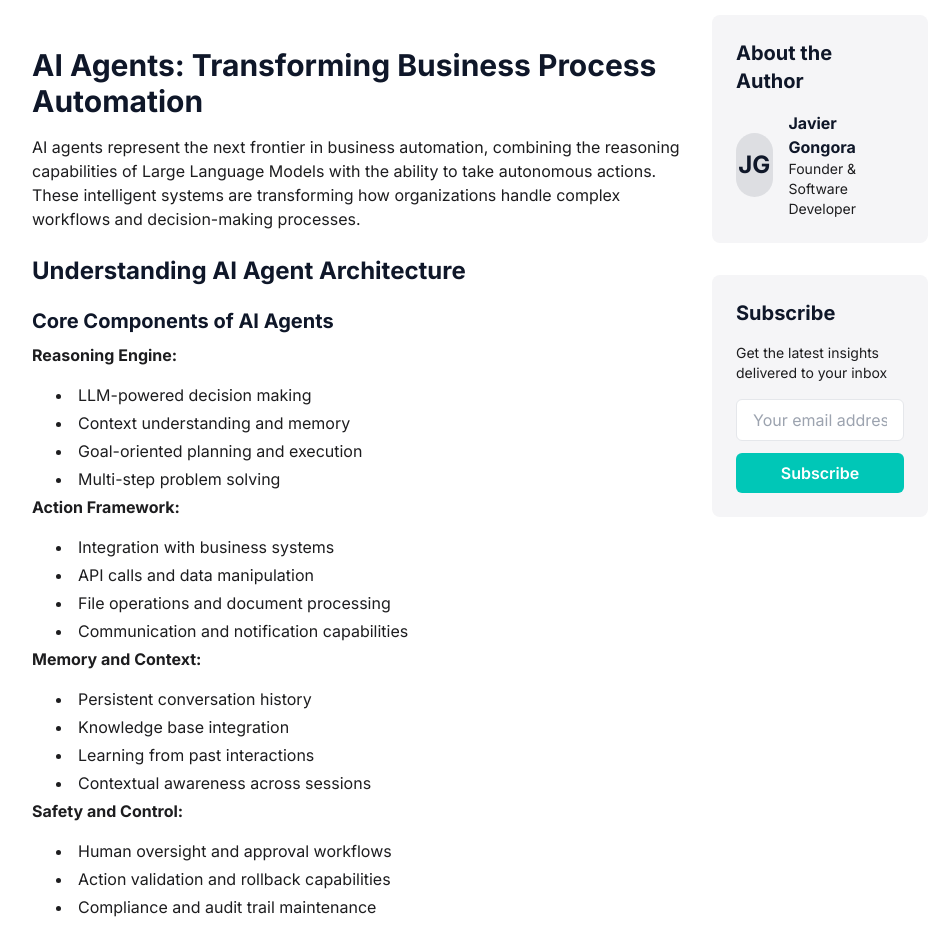
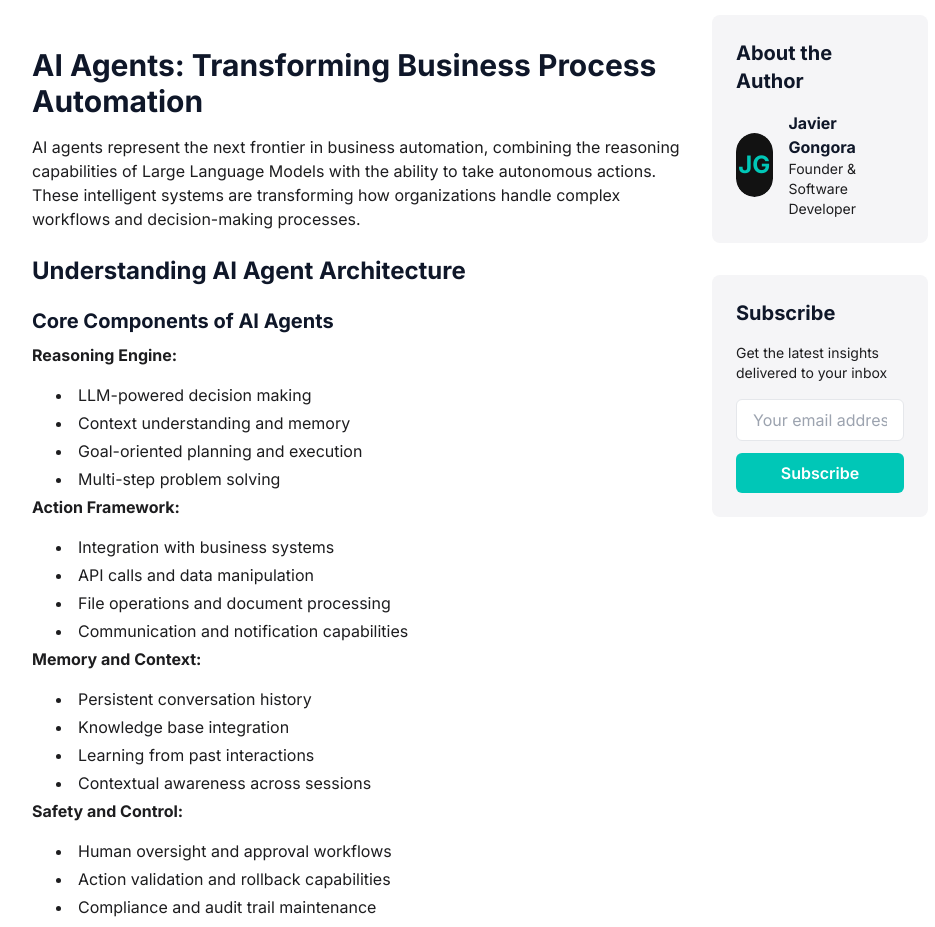
Before and after one commit to javigong/vyoniq, a Next.js app: page /blog/ai-agents-business-automation in a window 1280 px wide. Shown: the part 820-1747 px from the top of the page, without its empty margins (160-1095 px from the left). Built offline with nearby package versions, Linux system fonts and the light colour scheme.

Commit message:
fix: ensure avatar displays as a perfect circle
Fix shape and improve color contrast for author avatar.

#VERCEL_SKIP

Co-authored-by: Javier Gongora <42308135+javigong@users.noreply.github.com>

```diff
--- a/components/blog/blog-author.tsx
+++ b/components/blog/blog-author.tsx
@@ -11,15 +11,17 @@ export function BlogAuthor({ author }: BlogAuthorProps) {
       <h3 className="text-xl font-bold text-vyoniq-blue dark:text-white mb-4">About the Author</h3>
       <div className="flex items-center">
         <div className="relative h-16 w-16 rounded-full overflow-hidden mr-4 bg-vyoniq-blue/10 dark:bg-vyoniq-green/20 flex items-center justify-center">
-          {author.avatar && author.avatar !== "/placeholder.svg?height=100&width=100&text=JG" ? (
+          {author.avatar ? (
             <Image src={author.avatar || "/placeholder.svg"} alt={author.name} fill className="object-cover" />
           ) : (
-            <span className="text-2xl font-bold text-vyoniq-blue dark:text-vyoniq-green">
-              {author.name
-                .split(" ")
-                .map((n) => n[0])
-                .join("")}
-            </span>
+            <div className="h-full w-full rounded-full flex items-center justify-center bg-vyoniq-slate dark:bg-vyoniq-dark-card">
+              <span className="text-2xl font-bold text-vyoniq-green">
+                {author.name
+                  .split(" ")
+                  .map((n) => n[0])
+                  .join("")}
+              </span>
+            </div>
           )}
         </div>
         <div>
```
